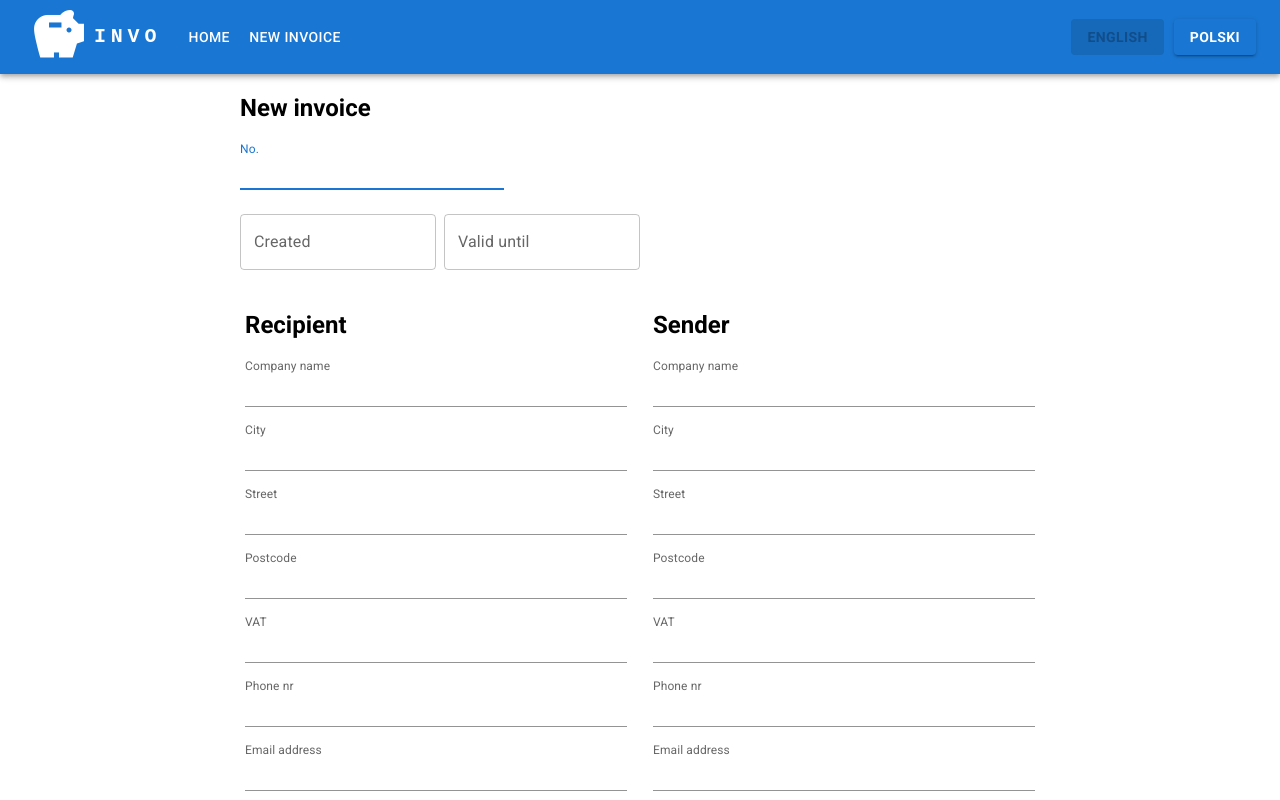
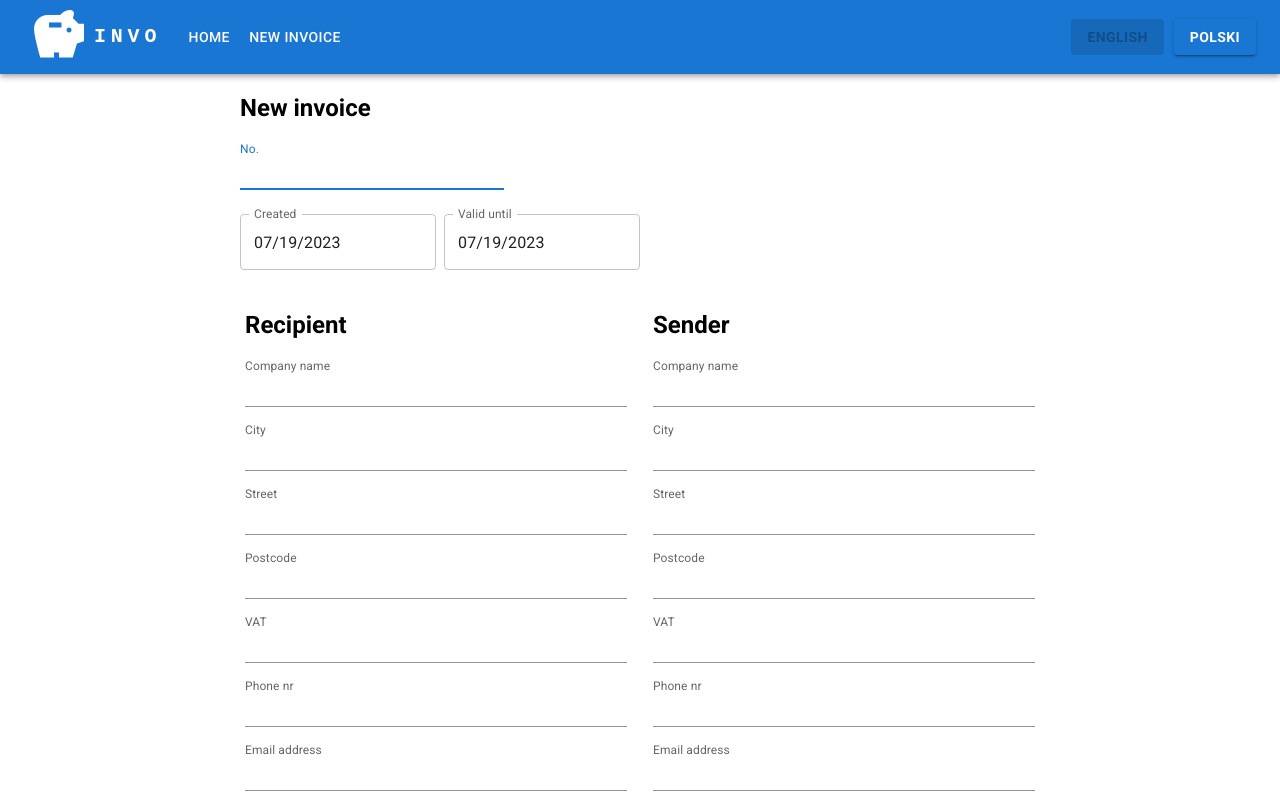
Before and after one commit to shcodenick/ups22, a React (Create React App) app: page /invoice in a window 1280 px wide. Shown: the top 800 px of the page. Built offline with nearby package versions, Linux system fonts and the light colour scheme.

Commit message:
fixed populating dates

```diff
--- a/src/components/InvoiceForm/InvoiceForm.tsx
+++ b/src/components/InvoiceForm/InvoiceForm.tsx
@@ -9,6 +9,7 @@ import { Controller } from 'react-hook-form';
 import { useForm, FormProvider } from "react-hook-form";
 import { yupResolver } from "@hookform/resolvers/yup";
 import type { SubmitHandler } from "react-hook-form"
+import dayjs from 'dayjs';
 
 import FormActions from './FormActions';
 import CompanyForm from './CompanyForm';
@@ -74,6 +75,7 @@ const InvoiceForm: React.FC<InvoiceFormProps> = ({initialValues, onSubmit}) => {
                                     label={t('created')}
                                     onChange={onChange} // send value to hook form
                                     inputRef={ref}
+                                    value={dayjs(value)}
                                 />
                                 </LocalizationProvider>
                             )}
@@ -94,6 +96,7 @@ const InvoiceForm: React.FC<InvoiceFormProps> = ({initialValues, onSubmit}) => {
                                     label={t('valid')}
                                     onChange={onChange} // send value to hook form
                                     inputRef={ref}
+                                    value={dayjs(value)}
                                 />
                                 </LocalizationProvider>
                             )}
```
